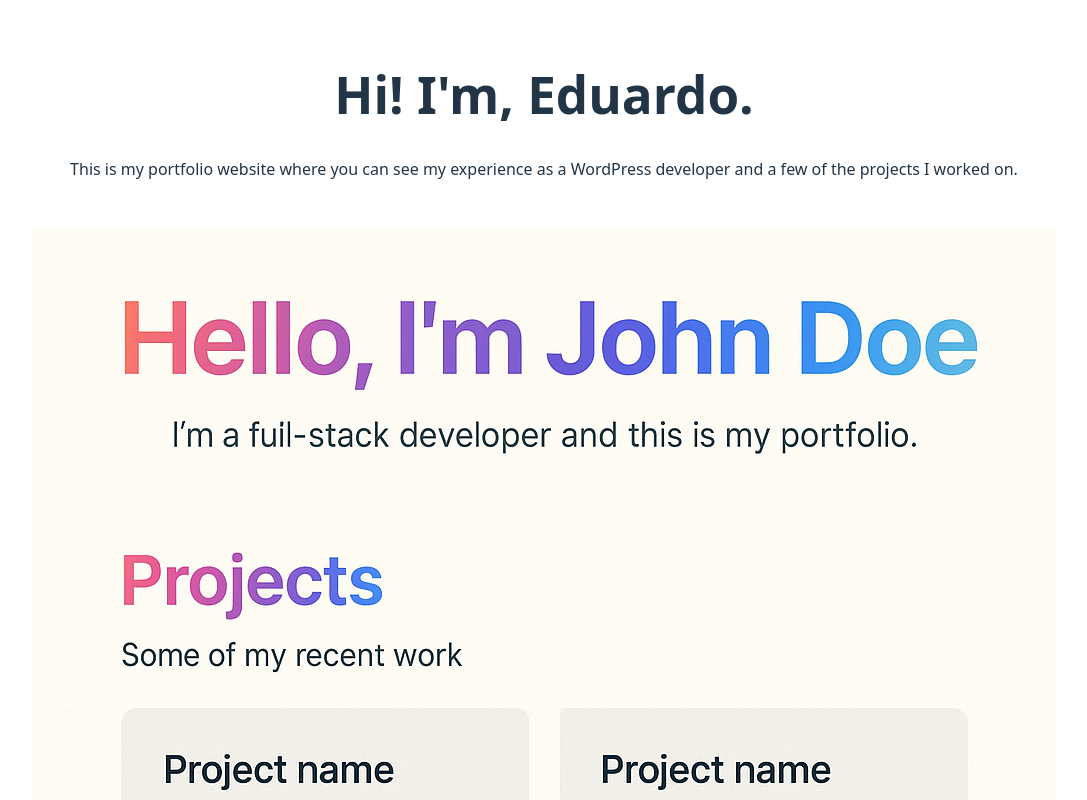
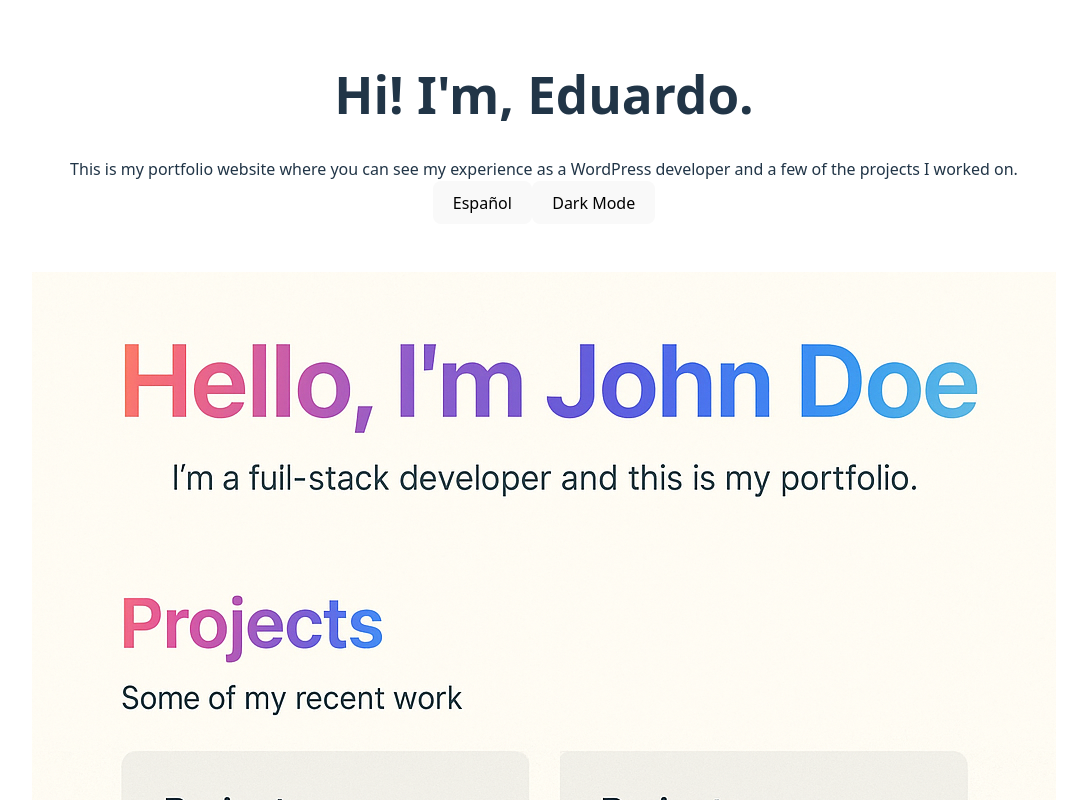
Before and after one commit to laloptk/bilingual-themed-portfolio, a React (Vite) app: page / in a window 1280 px wide. Shown: the top 800 px of the page, without its empty margins (96-1183 px from the left). Built offline with nearby package versions, Linux system fonts and the light colour scheme.

Commit message:
Add global content for laguages and theme

```diff
--- a/src/App.jsx
+++ b/src/App.jsx
@@ -1,4 +1,5 @@
 import { useState } from 'react'
+import GlobalStateProvider from './components/GlobalStateProvider';
 import './App.css'
 import Home from './components/pages/Home'
 
@@ -7,7 +8,9 @@ function App() {
   const [count, setCount] = useState(0)
 
   return (
-    <Home />
+    <GlobalStateProvider>
+      <Home />
+    </GlobalStateProvider>
   )
 }
 
--- a/src/assets/data.json
+++ b/src/assets/data.json
@@ -1,4 +1,5 @@
 {
+    "en":{
         "title": "Hi! I'm, Eduardo. ",
         "subtitle": "I build websites",
         "author": "Eduardo Sanchez Hidalgo Urias",
@@ -81,4 +82,89 @@
                 "endYear": "2021"
             }
         ]
+    },
+    "es": {
+        "title": "¡Hola! Soy Eduardo.",
+        "subtitle": "Construyo sitios web",
+        "author": "Eduardo Sánchez Hidalgo Urías",
+        "version": "1.0",
+        "description": "Este es mi sitio web de portafolio donde puedes ver mi experiencia como desarrollador de WordPress y algunos de los proyectos en los que he trabajado.",
+        "skills": [
+            {
+                "id": 1,
+                "title": "HTML",
+                "description": "El Lenguaje de Marcado de Hipertexto es el lenguaje estándar para documentos diseñados para mostrarse en un navegador web."
+            },
+            {
+                "id": 2,
+                "title": "CSS",
+                "description": "Las Hojas de Estilo en Cascada son un lenguaje de estilos utilizado para describir la presentación de un documento escrito en HTML o XML."
+            },
+            {
+                "id": 3,
+                "title": "JavaScript",
+                "description": "JavaScript es un lenguaje de programación que se ajusta a la especificación ECMAScript, ampliamente utilizado en el desarrollo web."
             }
+        ],
+        "projects": [
+            {
+                "id": 1,
+                "title": "Elemento Uno",
+                "description": "Este es el primer elemento de la lista.",
+                "image": {
+                    "src": "./src/assets/website-uno.png",
+                    "alt": "Sitio Web Uno",
+                    "caption": "Este es un pie de imagen para el primer elemento."
+                }
+            },
+            {
+                "id": 2,
+                "title": "Elemento Dos",
+                "description": "Este es el segundo elemento de la lista.",
+                "image": {
+                    "src": "./src/assets/website-dos.png",
+                    "alt": "Sitio Web Dos",
+                    "caption": "Este es un pie de imagen para el segundo elemento."
+                }
+            },
+            {
+                "id": 3,
+                "title": "Elemento Tres",
+                "description": "Este es el tercer elemento de la lista.",
+                "image": {
+                    "src": "./src/assets/website-tres.png",
+                    "alt": "Sitio Web Tres",
+                    "caption": "Este es un pie de imagen para el tercer elemento."
+                }
+            }
+        ],
+        "jobs": [
+            {
+                "id": 1,
+                "title": "Elemento Uno",
+                "description": "Este es el primer elemento de la lista.",
+                "startYear": "2020",
+                "endYear": "2021",
+                "image": {
+                    "src": "",
+                    "alt": "",
+                    "caption": ""
+                }
+            },
+            {
+                "id": 2,
+                "title": "Elemento Dos",
+                "description": "Este es el segundo elemento de la lista.",
+                "startYear": "2020",
+                "endYear": "2021"
+            },
+            {
+                "id": 3,
+                "title": "Elemento Tres",
+                "description": "Este es el tercer elemento de la lista.",
+                "startYear": "2020",
+                "endYear": "2021"
+            }
+        ]
+    }
+}
--- /dev/null
+++ b/src/components/GlobalStateProvider.jsx
@@ -0,0 +1,16 @@
+import React, { createContext, useState, useContext } from 'react';
+
+export const GlobalStateContext = createContext();
+
+// Provider Component
+const GlobalStateProvider = ({ children }) => {
+  const [globalVariable, setGlobalVariable] = useState({english: true, light: true});
+
+  return (
+    <GlobalStateContext.Provider value={{ globalVariable, setGlobalVariable }}>
+      {children}
+    </GlobalStateContext.Provider>
+  );
+};
+
+export default GlobalStateProvider;
--- a/src/components/organisms/Header.jsx
+++ b/src/components/organisms/Header.jsx
@@ -1,11 +1,23 @@
 import Title from "../atoms/Title"
 import Text from "../atoms/Text"
+import useGlobalState from "../../utils/hooks/useGlobalState";
+
 
 const Header = ({title, text}) => {
+    const { globalVariable, setGlobalVariable } = useGlobalState();
+    const handleOnClick = (varName) => {
+        setGlobalVariable({ ...globalVariable, [varName]: !globalVariable[varName] });
+    }
     return (
         <header className="header">
             <Title title={title} />
             <Text>{text}</Text>
+            <button onClick={() => handleOnClick('english')}>
+                {globalVariable.english ? 'Español' : 'English'}
+            </button>
+            <button onClick={() => handleOnClick('light')}>
+                {globalVariable.light ? 'Dark Mode' : 'Light Mode'}
+            </button>
         </header>
     )
 }
--- a/src/components/pages/Home.jsx
+++ b/src/components/pages/Home.jsx
@@ -1,14 +1,17 @@
 import Grid from '../organisms/Grid'
 import Header from '../organisms/Header'
 import TimeLine from '../organisms/TimeLine'
+import useGlobalState from "../../utils/hooks/useGlobalState";
 import data from '../../assets/data.json'
 
 const Home = () => {
+    const { globalVariable } = useGlobalState();
+    const languageData = globalVariable.english ? data.en : data.es;
     return (
         <>
-            <Header title={data.title} text={data.description} />
-            <Grid posts={data.projects} />
-            <TimeLine jobs={data.jobs} />
+            <Header title={languageData.title} text={languageData.description} />
+            <Grid posts={languageData.projects} />
+            <TimeLine jobs={languageData.jobs} />
         </>
     )
 }
--- /dev/null
+++ b/src/utils/hooks/useGlobalState.jsx
@@ -0,0 +1,8 @@
+import { useContext } from 'react';
+import { GlobalStateContext } from '../../components/GlobalStateProvider';
+
+const useGlobalState = (initialState) => {
+  return useContext(GlobalStateContext);
+};
+
+export default useGlobalState;
```
Lines whose indentation alone changed are shown as unchanged.
